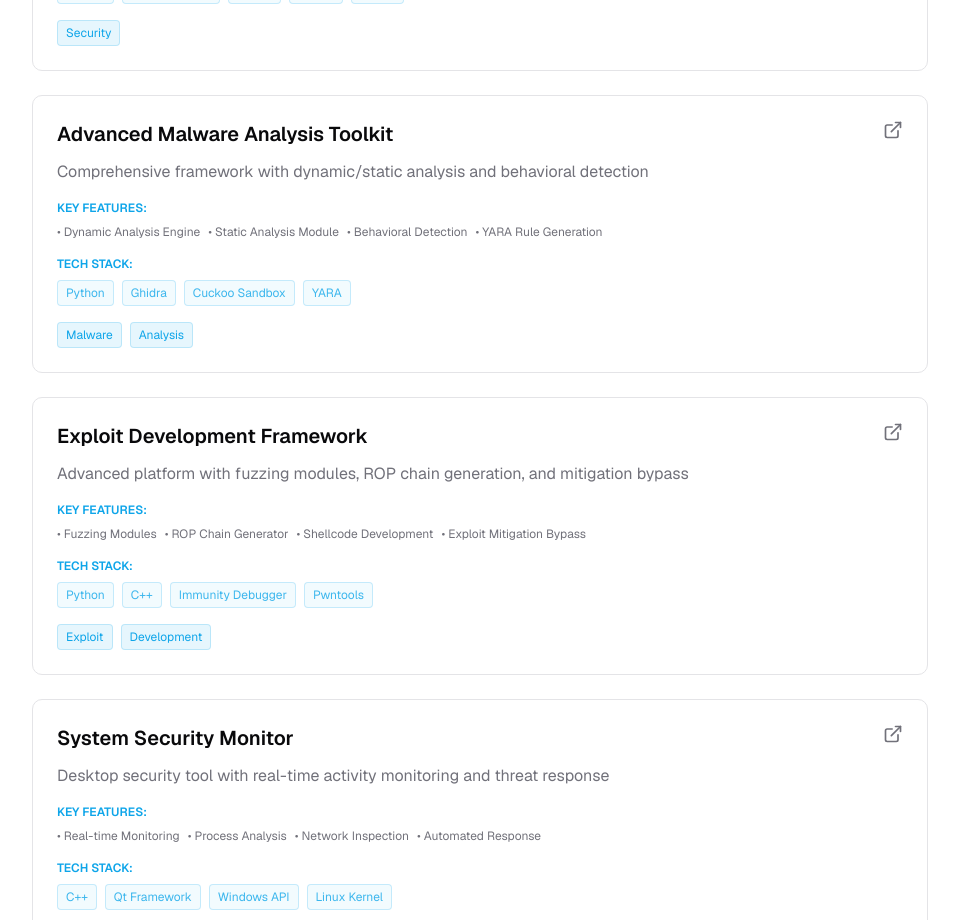
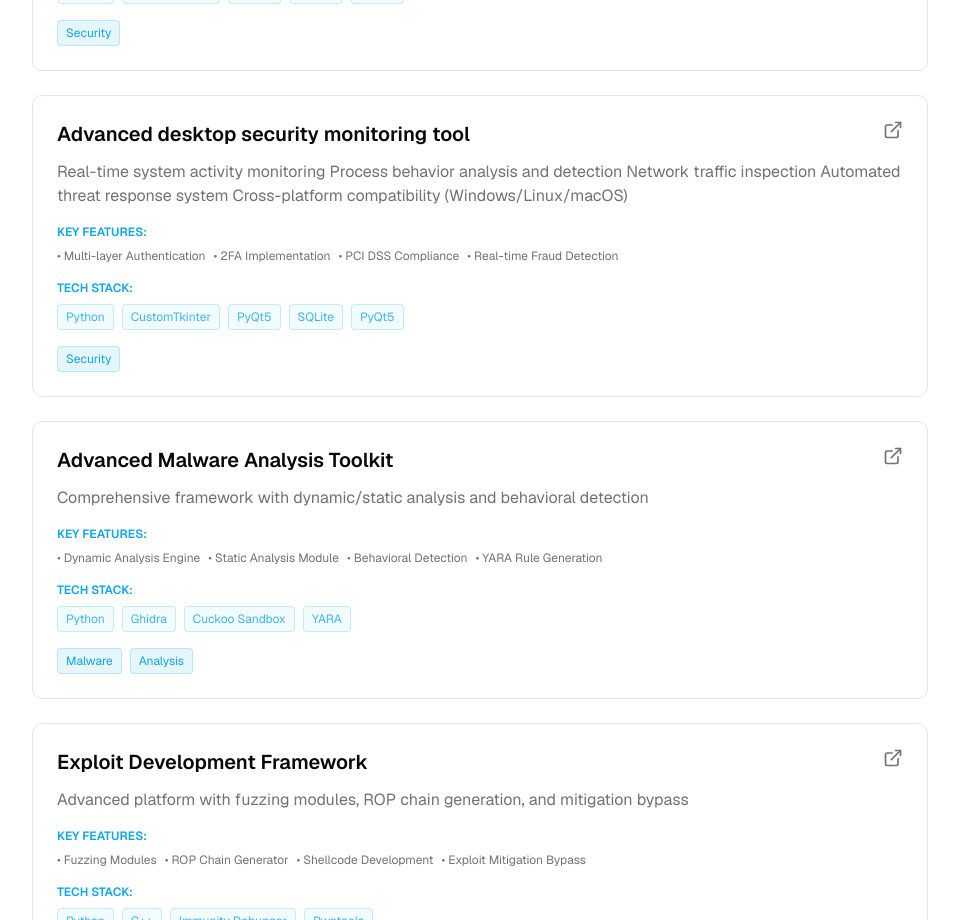
Before and after one commit to Tokittoo/MH, a Next.js app: page / in a window 1280 px wide. Shown: the part 2880-3800 px from the top of the page, without its empty margins (160-1119 px from the left). Built offline with nearby package versions, Linux system fonts and the light colour scheme.

Commit message:
Added content

```diff
--- a/app/page.tsx
+++ b/app/page.tsx
@@ -25,6 +25,14 @@ export default function Portfolio() {
       tech: ["Python", "CustomTkinter", "PyQt5", "SQLite", "PyQt5"],
       tags: ["Security"],
       link: "https://github.com/SNAassaignment/ChatServerApp"
+    },
+    {
+      title: "Advanced desktop security monitoring tool",
+      description: "Real-time system activity monitoring Process behavior analysis and detection Network traffic inspection Automated threat response system Cross-platform compatibility (Windows/Linux/macOS)",
+      features: ["Multi-layer Authentication", "2FA Implementation", "PCI DSS Compliance", "Real-time Fraud Detection"],
+      tech: ["Python", "CustomTkinter", "PyQt5", "SQLite", "PyQt5"],
+      tags: ["Security"],
+      link: "https://github.com/MH786-coder/system-monitor"
     },
     {
       title: "Advanced Malware Analysis Toolkit",
```
